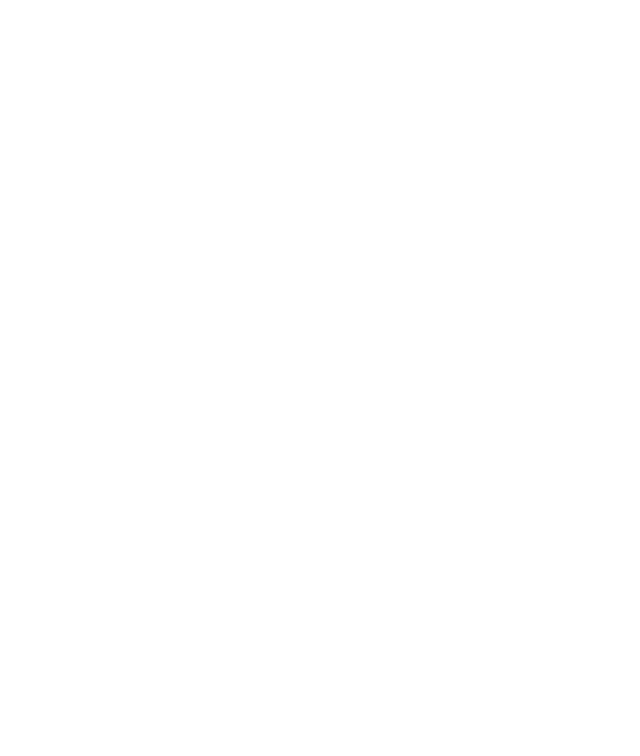
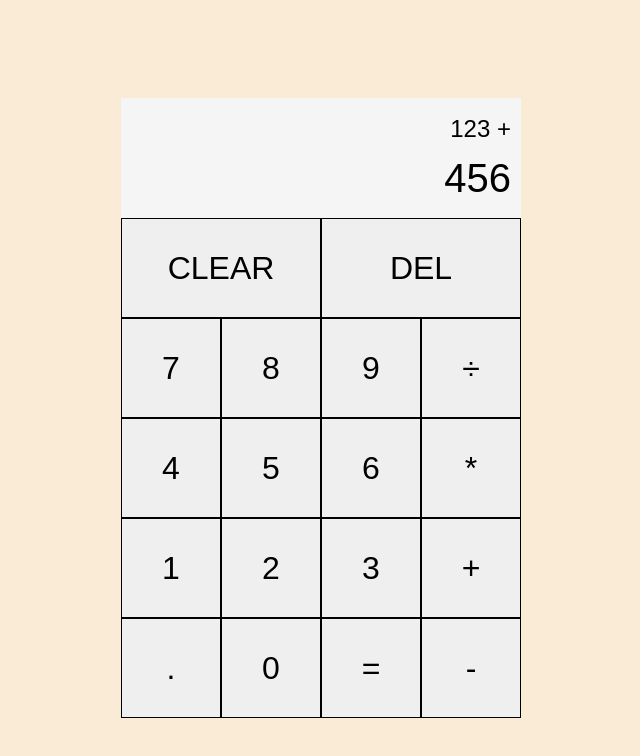
Before and after one commit to minhtran5109/odin-calculator, a plain HTML site: page index.html in a window 1280 px wide. Shown: the whole page, without its empty margins (319-959 px from the left). Drawn offline with Linux system fonts and the light colour scheme.

Commit message:
added layout

```diff
--- a/index.html
+++ b/index.html
@@ -9,6 +9,29 @@
     <script src="script.js"></script>
 </head>
 <body>
-    <div class="calculator-grid"></div>
+    <div class="calculator-grid">
+        <div class="output-screen">
+            <div class="previous-operand">123 +</div>
+            <div class="current-operand">456</div>
+        </div>
+        <button class="span-two" id="clear-btn">CLEAR</button>
+        <button class="span-two" id="del-btn">DEL</button>
+        <button>7</button>
+        <button>8</button>
+        <button>9</button>
+        <button>÷</button>
+        <button>4</button>
+        <button>5</button>
+        <button>6</button>
+        <button>*</button>
+        <button>1</button>
+        <button>2</button>
+        <button>3</button>
+        <button>+</button>
+        <button>.</button>
+        <button>0</button>
+        <button>=</button>
+        <button>-</button>
+    </div>
 </body>
 </html>
--- a/style.css
+++ b/style.css
@@ -0,0 +1,50 @@
+*, *::before, *::after {
+    box-sizing: border-box;
+    font-family: Gotham Rounded, sans-serif;
+    font-weight: normal;
+}
+
+body {
+    background-color: antiquewhite;
+}
+
+.calculator-grid {
+    display: grid;
+    justify-content: center;
+    align-content: center;
+    min-height: 100vh;
+    grid-template-columns: repeat(4, 100px);
+    grid-template-rows: minmax(120px, auto) repeat(5, 100px);
+}
+
+    .calculator-grid > button {
+        cursor: pointer;
+        font-size: 2rem;
+        border: 1px solid black;
+    }
+
+    .calculator-grid > button:hover {
+        background-color: #a9a9a9;
+    }
+
+    .span-two {
+        grid-column: span 2;
+    }
+
+    .output-screen{
+        background-color: whitesmoke;
+        grid-column: 1 / -1;
+        display: flex;
+        flex-direction: column;
+        justify-content: space-around;
+        align-items: flex-end;
+        padding: 10px;
+    }
+
+    .output-screen > .previous-operand{
+        font-size: 1.5rem;
+    }
+
+    .output-screen > .current-operand{
+        font-size: 2.5rem;
+    }
```
